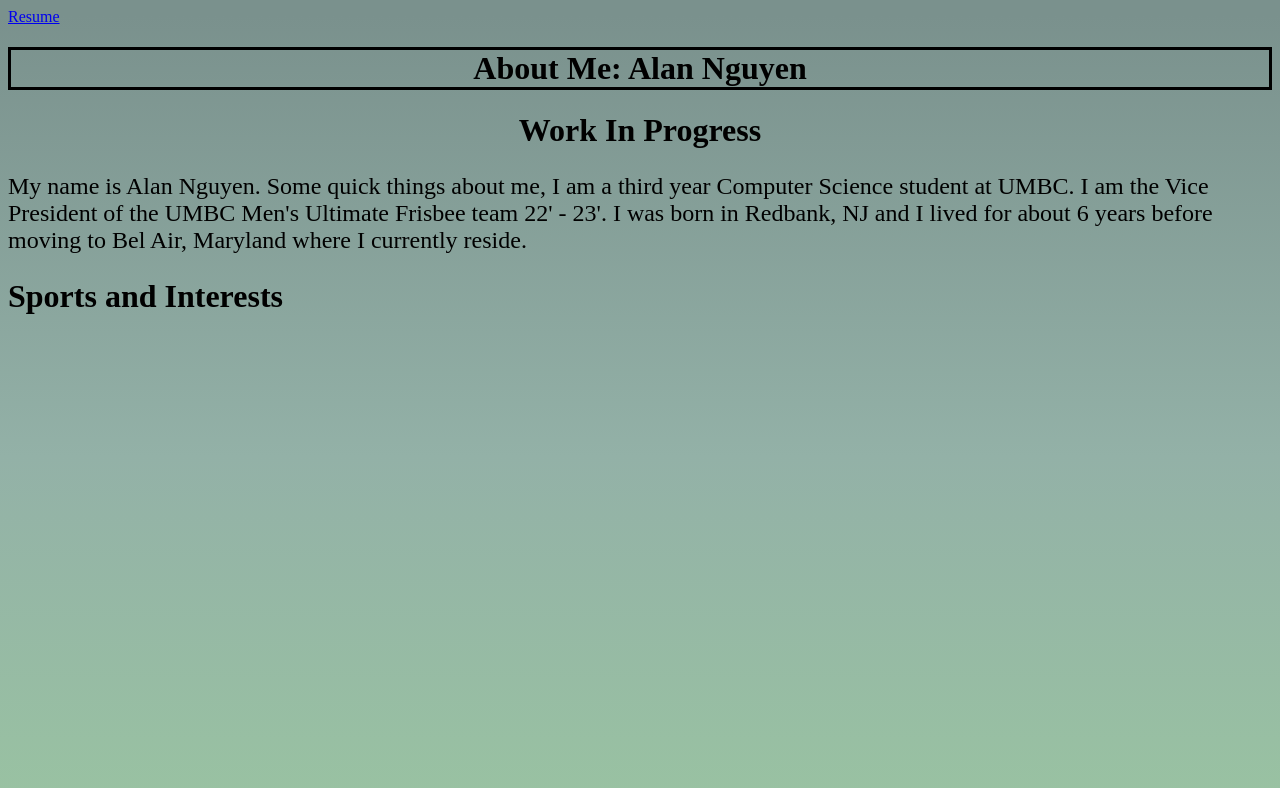
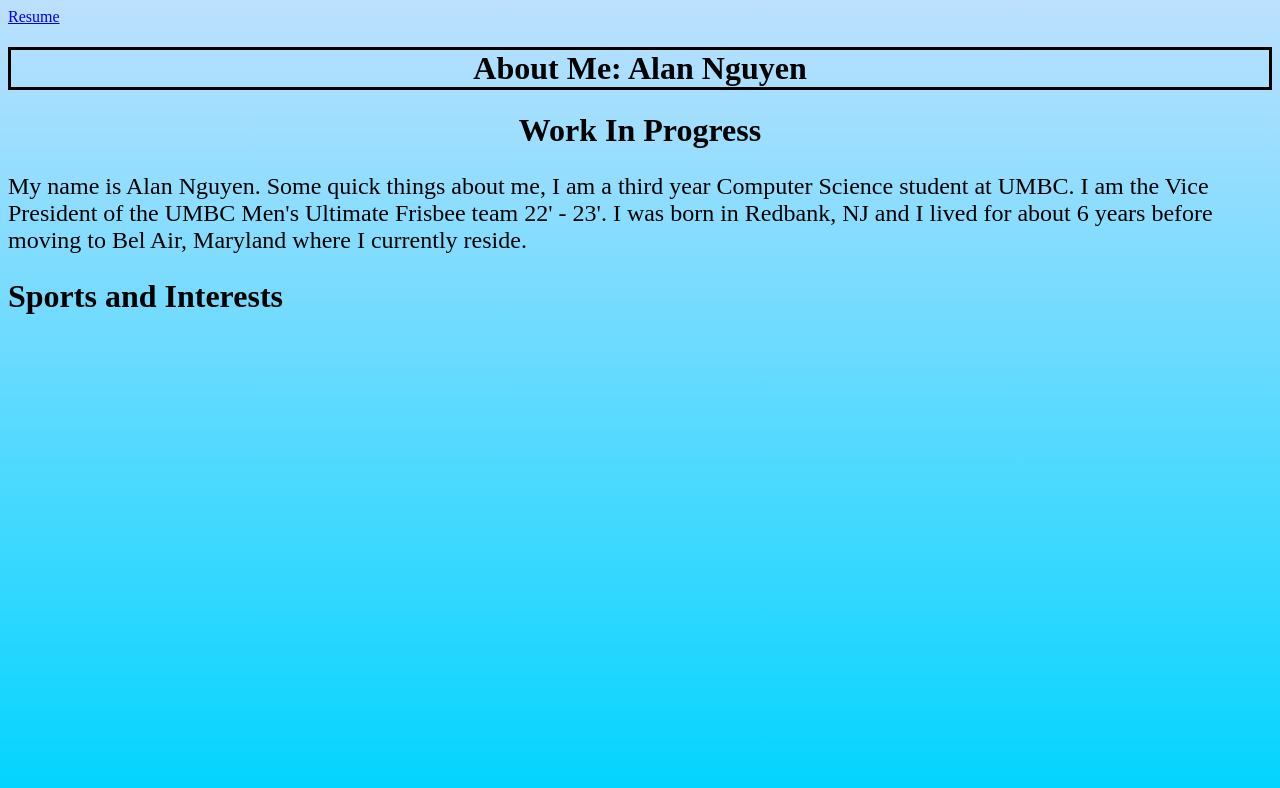
Before and after one commit to NonnieNguyen/NonnieNguyen.github.io, a plain HTML site: page index.html in a window 1280 px wide. Drawn offline with Linux system fonts and the light colour scheme.

Commit message:
Old background color

```diff
--- a/styles.css
+++ b/styles.css
@@ -1,6 +1,8 @@
 body{
-    background: rgb(122,145,141);
-background: linear-gradient(180deg, rgba(122,145,141,1) 2%, rgba(147,177,167,1) 57%, rgba(153,194,162,1) 100%);
+    /*background: rgb(122,145,141);
+    background: linear-gradient(180deg, rgba(122,145,141,1) 2%, rgba(147,177,167,1) 57%, rgba(153,194,162,1) 100%);*/
+    background: rgb(189,224,254);
+    background: linear-gradient(180deg, rgba(189,224,254,1) 0%, rgba(0,212,255,1) 100%);
     background-attachment: fixed;
     overflow: scroll;
     height: 100%;
```
